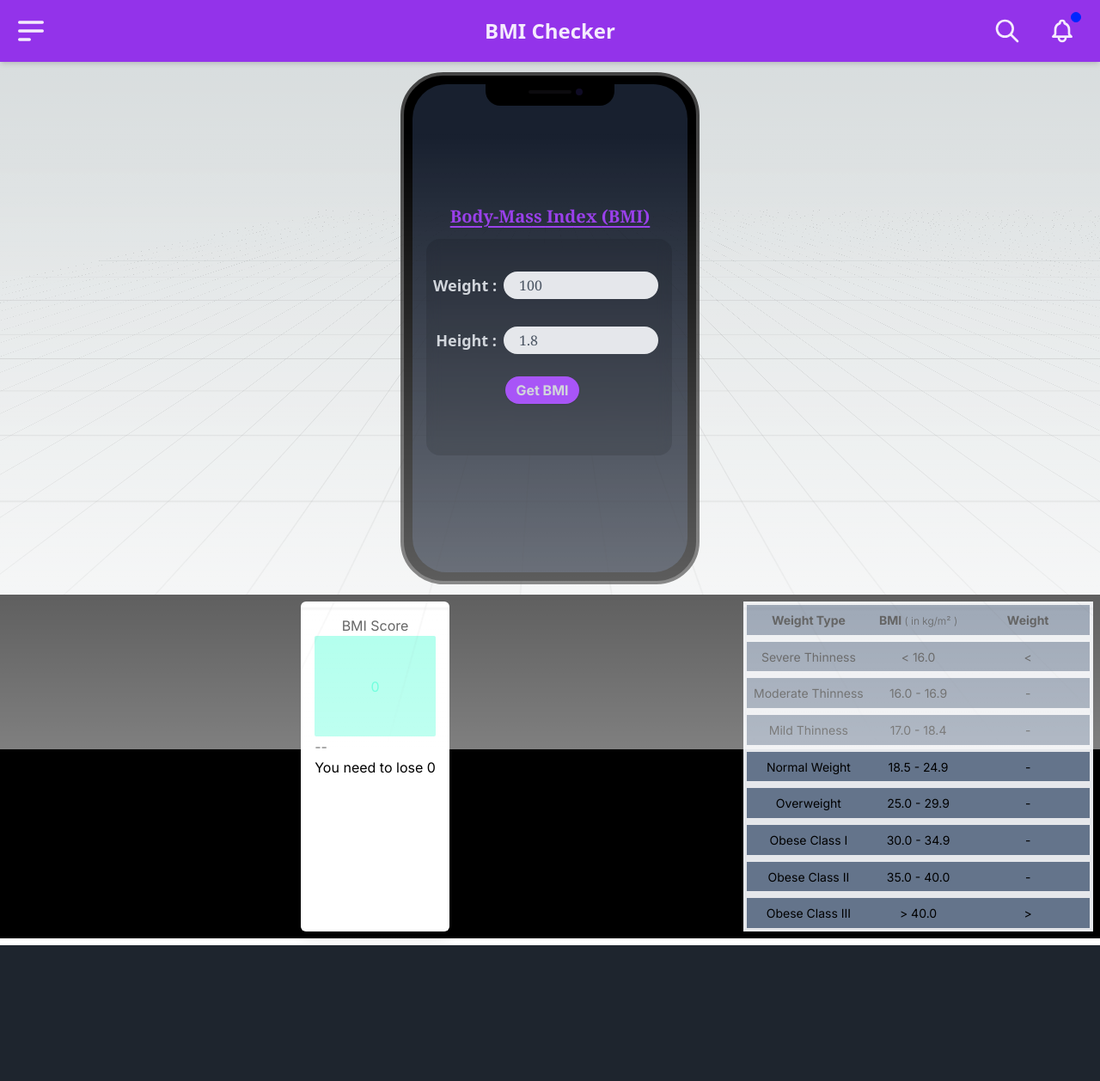
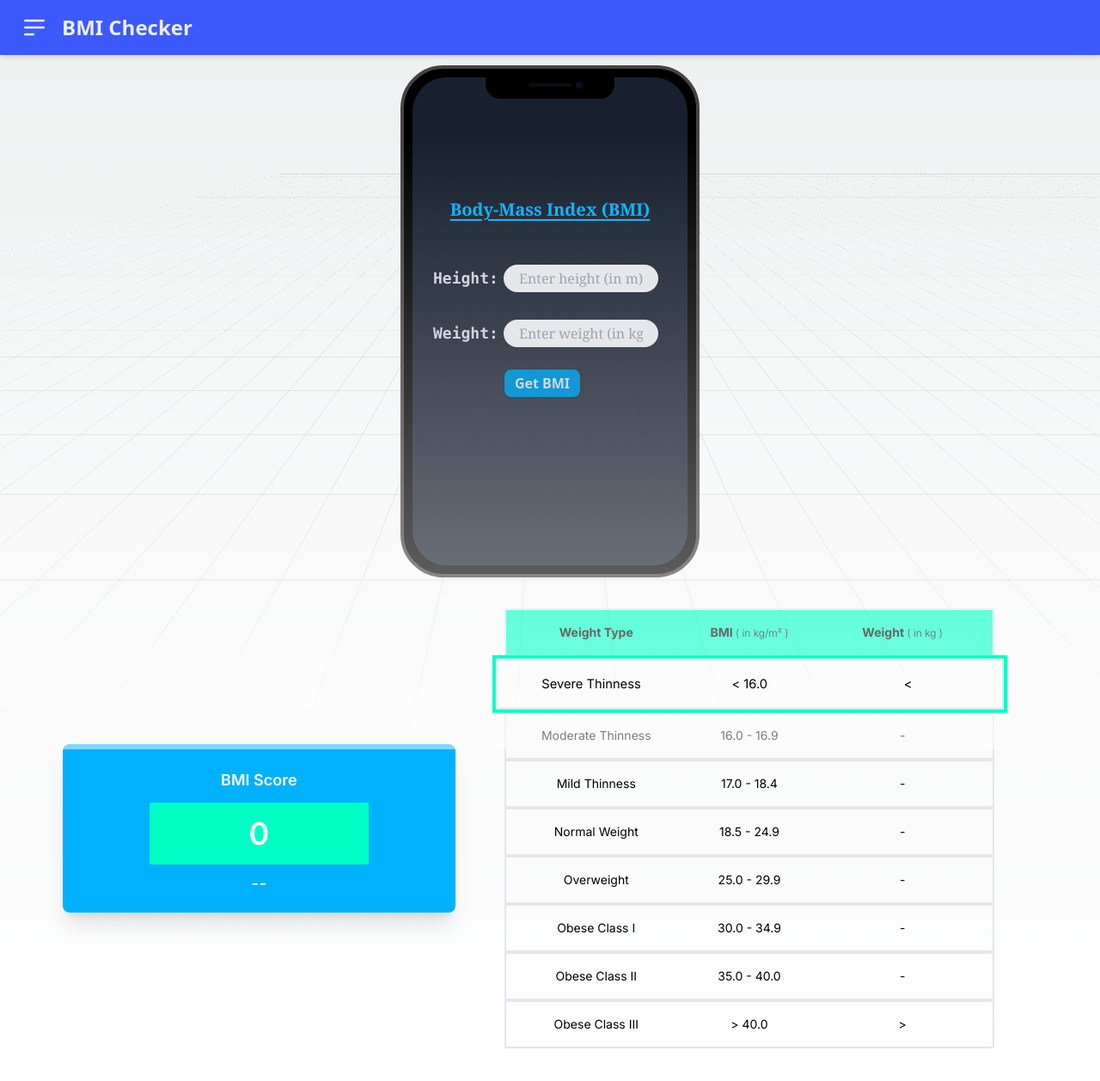
Before and after one commit to visrm/bmi-calculator, a Next.js app: page / in a window 1280 px wide. Shown: the whole page at 86% size. Before the commit the page ends 1100 px from the top, so only its background shows below. Built offline with nearby package versions, Linux system fonts and the light colour scheme.

Commit message:
:heavy_plus_sign: finalised BMI calculator.

```diff
--- a/app/page.jsx
+++ b/app/page.jsx
@@ -9,7 +9,7 @@ import RetroGrid from "@/components/magicui/retro-grid";
 export default function Home() {
   const [bmi, setBmi] = useState(0);
   const [bmiType, setBmiType] = useState("--");
-  const [weightChange, setWeightChange] = useState(0);
+  const [weightChange, setWeightChange] = useState({ weight: "", type: "" });
   const [bmiRange, setBmiRange] = useState({
     severeThin: { low: "" },
     moderateThin: { low: "", high: "" },
@@ -37,7 +37,29 @@ export default function Home() {
   const calBmi = (weight, height) => (weight / (height * height)).toFixed(2);
 
   // function to calculate weight from BMI.
-  const getWeight = (bmi, height) => (bmi * height * height).toFixed(2);
+  const getWeight = (bmi, height) => (bmi * height * height).toFixed(1);
+
+  // function to calculate weight change.
+  function weighChange(b, w, range) {
+    let changeObj;
+    if (b > 24.9) {
+      changeObj = {
+        weight: (w - range.normal.high).toFixed(1),
+        type: "positive",
+      };
+    } else if (b < 18.5) {
+      changeObj = {
+        weight: (range.normal.low - w).toFixed(1),
+        type: "negative",
+      };
+    } else {
+      changeObj = {
+        weight: 0,
+        type: "normal",
+      };
+    }
+    return changeObj;
+  }
 
   const onSub = (w, h) => {
     let b = calBmi(w, h);
@@ -54,19 +76,20 @@ export default function Home() {
       obeseThree: { high: getWeight(40.0, h) },
     };
     setBmiRange(range);
+    setWeightChange(weighChange(b, w, range));
   };
 
   return (
     <>
-      <main className="min-h-screen min-w-full pb-2">
+      <main className="min-h-screen min-w-full pb-2 bg-white/60">
         <Nav />
         <RetroGrid />
-        <div className="grid place-content-center my-3">
+        <div className="grid place-content-center my-1 p-1">
           <div className="mockup-phone">
             <div className="camera z-0"></div>
             <div className="display mx-auto">
               <div className="artboard artboard-demo phone-1 bg-slate-800 bg-opacity-80">
-                <span className="font-serif font-bold text-xl text-purple-600 underline underline-offset-4">
+                <span className="font-serif font-bold text-xl text-accent underline underline-offset-4">
                   Body-Mass Index (BMI)
                 </span>
                 <Form getData={onSub} />
@@ -74,9 +97,9 @@ export default function Home() {
             </div>
           </div>
         </div>
-        <div className="flex bg-black p-2 text-white">
+        <div className="flex justify-center items-center flex-col sm:flex-row flex-nowrap p-4 my-4 h-full w-11/12">
           <GetBmi Bmi={bmi} BmiType={bmiType} weighChange={weightChange} />
-          <BmiTable range={bmiRange} />
+          <BmiTable range={bmiRange} bmi={bmi} />
         </div>
       </main>
     </>
--- a/components/BmiForm.js
+++ b/components/BmiForm.js
@@ -1,8 +1,8 @@
 import { useState } from "react";
 
 export default function BmiForm({ getData }) {
-  const [weight, setWeight] = useState(100);
-  const [height, setHeight] = useState(1.8);
+  const [weight, setWeight] = useState();
+  const [height, setHeight] = useState();
   const [alert, setAlert] = useState(false);
 
   const onFormSubmit = (e) => {
@@ -17,18 +17,39 @@ export default function BmiForm({ getData }) {
   };
 
   return (
-    <div className="p-1 w-full">
+    <div className="p-1 w-full z-10">
       <form
-        className="w-11/12 max-w-sm my-2 mx-3 pr-4 py-8 backdrop-blur bg-black/10 h-full rounded-2xl"
+        className="w-11/12 max-w-sm my-2 mx-3 pr-4 py-8 h-full rounded-2xl"
         onSubmit={onFormSubmit}
       >
         <div className="md:flex md:items-center mb-5">
           <div className="md:w-1/3">
             <label
+              htmlFor="inline-height"
+              className="block text-gray-300 font-mono font-semibold md:text-right mb-1 md:mb-0 p-2 text-lg"
+            >
+              Height:
+            </label>
+          </div>
+          <div className="md:w-2/3">
+            <input
+              className="bg-gray-200 appearance-none border-2 border-gray-200 rounded-2xl w-full py-1 px-4 text-gray-600 leading-tight focus:outline-none focus:bg-white focus:border-purple-500 text-base font-serif"
+              id="inline-height"
+              type="text"
+              value={height}
+              placeholder="Enter height (in m)"
+              onChange={(e) => setHeight(e.target.value)}
+              required
+            />
+          </div>
+        </div>
+        <div className="md:flex md:items-center mb-5">
+          <div className="md:w-1/3">
+            <label
               htmlFor="inline-weight"
-              className="block text-gray-300 font-sans font-bold md:text-right mb-1 md:mb-0 p-2 text-lg"
+              className="block text-gray-300 font-mono font-semibold md:text-right mb-1 md:mb-0 p-2 text-lg"
             >
-              Weight :
+              Weight:
             </label>
           </div>
           <div className="md:w-2/3">
@@ -37,29 +58,8 @@ export default function BmiForm({ getData }) {
               id="inline-weight"
               type="text"
               value={weight}
-              placeholder="enter weight (in kg)"
+              placeholder="Enter weight (in kg)"
               onChange={(e) => setWeight(e.target.value)}
-              required
-            />
-          </div>
-        </div>
-        <div className="md:flex md:items-center mb-5">
-          <div className="md:w-1/3">
-            <label
-              htmlFor="inline-height"
-              className="block text-gray-300 font-sans font-bold md:text-right mb-1 md:mb-0 p-2 text-lg"
-            >
-              Height :
-            </label>
-          </div>
-          <div className="md:w-2/3">
-            <input
-              className="bg-gray-200 appearance-none border-2 border-gray-200 rounded-2xl w-full py-1 px-4 text-gray-600 leading-tight focus:outline-none focus:bg-white focus:border-purple-500 text-base font-serif"
-              id="inline-height"
-              type="text"
-              value={height}
-              placeholder="enter height (in cm)"
-              onChange={(e) => setHeight(e.target.value)}
               required
             />
           </div>
@@ -68,7 +68,7 @@ export default function BmiForm({ getData }) {
           <div className="md:grid md:place-content-center">
             <div className="w-1/3">
               <input
-                className="shadow bg-purple-500 hover:bg-purple-400 focus:shadow-outline focus:outline-none text-gray-300 font-bold py-1 px-3 rounded-2xl"
+                className="shadow bg-accent/75 hover:bg-accent focus:shadow-outline focus:outline-none text-gray-300 font-sans font-semibold py-1 px-3 rounded-lg"
                 type="submit"
                 value="Get BMI"
               />
@@ -77,10 +77,10 @@ export default function BmiForm({ getData }) {
         </div>
         {alert && (
           <div
-            className="alert px-4 py-1 mx-3 bg-transparent border border-red-400 text-red-400 text-base uppercase"
+            className="alert px-4 py-0 mx-3 bg-error border-0 text-white text-base"
             role="alert"
           >
-            enter a valid data
+            Enter a valid data.
           </div>
         )}
       </form>
--- a/components/BmiTable.js
+++ b/components/BmiTable.js
@@ -1,55 +1,109 @@
-export default function BmiTable({ range }) {
+export default function BmiTable({ range, bmi }) {
   return (
     <>
-      <div className="grid grid-rows-9 bg-amber-300 text-black h-96 min-w-[360px] text-sm">
-        <div className="rows grid grid-cols-3 place-items-center p-2 bg-slate-500 border-4">
+      <div className="grid text-black min-h-[480px] min-w-[360px] w-11/12 sm:w-1/2 text-sm">
+        <div className="rows grid grid-cols-3 place-items-center p-4 border-2 bg-secondary">
           <div className="font-bold">Weight Type</div>
           <div className="font-bold">
             BMI <span className="font-light text-xs"> ( in kg/m² ) </span>
           </div>
-          <div className="font-bold">Weight</div>
+          <div className="font-bold">
+            Weight<span className="font-light text-xs"> ( in kg ) </span>{" "}
           </div>
-        <div className="rows grid grid-cols-3 place-items-center p-2 bg-slate-500 border-4">
+        </div>
+        <div className={bmi < 16.0 ? "border-4 scale-105 border-secondary" : "border-0"}>
+          <div className="rows grid grid-cols-3 place-items-center p-4 border-2">
             <div>Severe Thinness</div>
             <div>&lt; 16.0</div>
             <div>&lt; {range.severeThin.low}</div>
           </div>
-        <div className="rows grid grid-cols-3 place-items-center p-2 bg-slate-500 border-4">
+        </div>
+        <div
+          className={
+            bmi > 16.0 && bmi < 16.9 ? "border-4 scale-105 border-secondary" : "border-0"
+          }
+        >
+          <div className="rows grid grid-cols-3 place-items-center p-4 border-2">
             <div>Moderate Thinness</div>
             <div>16.0 - 16.9</div>
-          <div>{range.moderateThin.low} - {range.moderateThin.high}</div>
+            <div>
+              {range.moderateThin.low} - {range.moderateThin.high}
             </div>
-        <div className="rows grid grid-cols-3 place-items-center p-2 bg-slate-500 border-4">
+          </div>
+        </div>
+        <div
+          className={
+            bmi > 17.0 && bmi < 18.4 ? "border-4 scale-105 border-secondary" : "border-0"
+          }
+        >
+          <div className="rows grid grid-cols-3 place-items-center p-4 border-2">
             <div>Mild Thinness</div>
             <div>17.0 - 18.4</div>
-          <div>{range.mildThin.low} - {range.mildThin.high}</div>
+            <div>
+              {range.mildThin.low} - {range.mildThin.high}
             </div>
-        <div className="rows grid grid-cols-3 place-items-center p-2 bg-slate-500 border-4">
+          </div>
+        </div>
+        <div
+          className={
+            bmi > 18.5 && bmi < 24.9 ? "border-4 scale-105 border-secondary" : "border-0"
+          }
+        >
+          <div className="rows grid grid-cols-3 place-items-center p-4 border-2">
             <div>Normal Weight</div>
             <div>18.5 - 24.9</div>
-          <div>{range.normal.low} - {range.normal.high}</div>
+            <div>
+              {range.normal.low} - {range.normal.high}
             </div>
-        <div className="rows grid grid-cols-3 place-items-center p-2 bg-slate-500 border-4">
+          </div>
+        </div>
+        <div
+          className={
+            bmi > 25.0 && bmi < 29.9 ? "border-4 scale-105 border-secondary" : "border-0"
+          }
+        >
+          <div className="rows grid grid-cols-3 place-items-center p-4 border-2">
             <div>Overweight</div>
             <div>25.0 - 29.9</div>
-          <div>{range.overWeight.low} - {range.overWeight.high}</div>
+            <div>
+              {range.overWeight.low} - {range.overWeight.high}
             </div>
-        <div className="rows grid grid-cols-3 place-items-center p-2 bg-slate-500 border-4">
+          </div>
+        </div>
+        <div
+          className={
+            bmi > 30.0 && bmi < 34.9 ? "border-4 scale-105 border-secondary" : "border-0"
+          }
+        >
+          <div className="rows grid grid-cols-3 place-items-center p-4 border-2">
             <div>Obese Class I</div>
             <div>30.0 - 34.9</div>
-          <div>{range.obeseOne.low} - {range.obeseOne.high}</div>
+            <div>
+              {range.obeseOne.low} - {range.obeseOne.high}
             </div>
-        <div className="rows grid grid-cols-3 place-items-center p-2 bg-slate-500 border-4">
+          </div>
+        </div>
+        <div
+          className={
+            bmi > 35.0 && bmi < 40.0 ? "border-4 scale-105 border-secondary" : "border-0"
+          }
+        >
+          <div className="rows grid grid-cols-3 place-items-center p-4 border-2">
             <div>Obese Class II</div>
             <div>35.0 - 40.0</div>
-          <div>{range.obeseTwo.low} - {range.obeseTwo.high}</div>
+            <div>
+              {range.obeseTwo.low} - {range.obeseTwo.high}
             </div>
-        <div className="rows grid grid-cols-3 place-items-center p-2 bg-slate-500 border-4">
+          </div>
+        </div>
+        <div className={bmi > 40.0 ? "border-4 scale-105 border-secondary" : "border-0"}>
+          <div className="rows grid grid-cols-3 place-items-center p-4 border-2">
             <div>Obese Class III</div>
             <div>&gt; 40.0</div>
             <div>&gt; {range.obeseThree.high}</div>
           </div>
         </div>
+      </div>
     </>
   );
 }
--- a/components/GetBMI.js
+++ b/components/GetBMI.js
@@ -1,15 +1,31 @@
-
-export default function GetBMI({Bmi, BmiType, weighChange}) {
-
+export default function GetBMI({ Bmi, BmiType, weighChange }) {
   return (
     <>
-      <div className="block mx-auto p-4 shadow-lg bg-white text-black rounded-md">
-        <h2 className="flex justify-center">BMI Score</h2>
-        <div className="grid place-content-center rounded-sm bg-secondary/50 text-secondary h-1/3">
-          <div>{Bmi}</div>
+      <div className="flex justify-center items-center mx-auto my-4 flex-col flex-nowrap p-4 shadow-lg sm:shadow-xl bg-accent text-white rounded-lg h-1/2 w-1/2 sm:w-2/5">
+        <h2 className="flex justify-center items-center font-semibold text-lg p-3">
+          BMI Score
+        </h2>
+        <div className="grid place-content-center rounded-sm bg-secondary text-white text-4xl font-semibold p-2 sm:p-4 w-3/5">
+          {Bmi}
         </div>
-        <div>{BmiType}</div>
-        <div>You need to lose {weighChange}</div>
+        <div className="grid place-content-center text-xl pt-2 pb-1">
+          {BmiType}
+        </div>
+        {weighChange.type == "positive" && (
+          <div className="flex justify-center flex-row flex-nowrap text-lg pb-1">
+            You need to lose <span className="mx-2 font-bold text-xl">{weighChange.weight}kg</span>
+          </div>
+        )}
+        {weighChange.type == "negative" && (
+          <div className="flex justify-center flex-row flex-nowrap text-lg pb-1">
+            You need to gain <span className="mx-2 font-bold text-xl">{weighChange.weight}kg</span>
+          </div>
+        )}
+        {weighChange.type == "normal" && (
+          <div className="flex justify-center flex-row flex-nowrap text-lg pb-1">
+            Your weight is normal!
+          </div>
+        )}
       </div>
     </>
   );
--- a/components/Navbar.js
+++ b/components/Navbar.js
@@ -2,7 +2,7 @@
 
 export default function Navbar() {
   return (
-    <nav className="navbar flex flex-row flex-nowrap p-1 w-full sticky top-0 left-0 items-center bg-purple-600 text-white/90 shadow-md z-50">
+    <header className="navbar flex flex-row flex-nowrap p-2 mb-2 w-full sticky top-0 left-0 items-center bg-primary/75 backdrop-blur-md text-white/90 shadow-md z-50">
       <div className="navbar-start flex px-2">
         <div className="dropdown">
           <div
@@ -12,7 +12,7 @@ export default function Navbar() {
           >
             <svg
               xmlns="http://www.w3.org/2000/svg"
-              className="h-10 w-12"
+              className="h-8 w-15"
               fill="none"
               viewBox="0 0 24 24"
               stroke="currentColor"
@@ -41,48 +41,11 @@ export default function Navbar() {
           </ul>
         </div>
       </div>
-      <div className="navbar-center flex px-2">
+      <div className="navbar-center block px-2 absolute top-4 left-16">
         <a className="text-2xl font-bold font-sans">
           BMI Checker
         </a>
       </div>
-      <div className="navbar-end flex flex-row flex-nowrap px-2">
-        <button className="btn btn-ghost btn-circle flex m-2">
-          <svg
-            xmlns="http://www.w3.org/2000/svg"
-            className="h-8 w-8"
-            fill="none"
-            viewBox="0 0 24 24"
-            stroke="currentColor"
-          >
-            <path
-              strokeLinecap="round"
-              strokeLinejoin="round"
-              strokeWidth="2"
-              d="M21 21l-6-6m2-5a7 7 0 11-14 0 7 7 0 0114 0z"
-            />
-          </svg>
-        </button>
-        <button className="btn btn-ghost btn-circle flex m-2">
-          <div className="indicator">
-            <svg
-              xmlns="http://www.w3.org/2000/svg"
-              className="h-8 w-8"
-              fill="none"
-              viewBox="0 0 24 24"
-              stroke="currentColor"
-            >
-              <path
-                strokeLinecap="round"
-                strokeLinejoin="round"
-                strokeWidth="2"
-                d="M15 17h5l-1.405-1.405A2.032 2.032 0 0118 14.158V11a6.002 6.002 0 00-4-5.659V5a2 2 0 10-4 0v.341C7.67 6.165 6 8.388 6 11v3.159c0 .538-.214 1.055-.595 1.436L4 17h5m6 0v1a3 3 0 11-6 0v-1m6 0H9"
-              />
-            </svg>
-            <span className="badge badge-xs badge-primary indicator-item"></span>
-          </div>
-        </button>
-      </div>
-    </nav>
+    </header>
   );
 }
--- a/components/magicui/retro-grid.tsx
+++ b/components/magicui/retro-grid.tsx
@@ -5,7 +5,7 @@ export default function RetroGrid({ className }: { className?: string }) {
   return (
     <div
       className={cn(
-        "pointer-events-none absolute h-full w-full overflow-hidden opacity-50 [perspective:200px]",
+        "pointer-events-none absolute h-full w-full overflow-hidden opacity-50 [perspective:250px]",
         className
       )}
     >
--- a/tailwind.config.js
+++ b/tailwind.config.js
@@ -28,9 +28,9 @@ module.exports = {
     themes: [
       {
         mytheme: {
-          primary: "#0026ff",
+          primary: "#0026ffbf",
           secondary: "#00ffc4",
-          accent: "#00b1ff",
+          accent: "#00b1ffbf",
           neutral: "#08120c",
           "base-100": "#1e252e",
           info: "#00a6c6",
```
Lines whose indentation alone changed are shown as unchanged.
